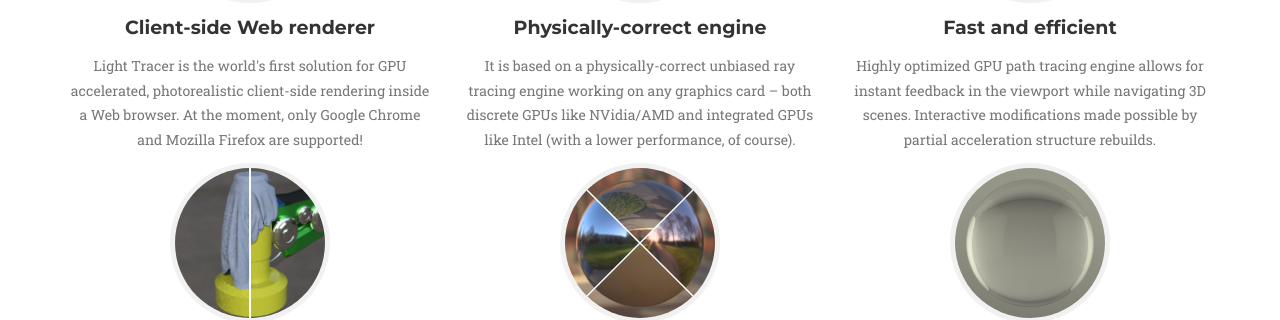
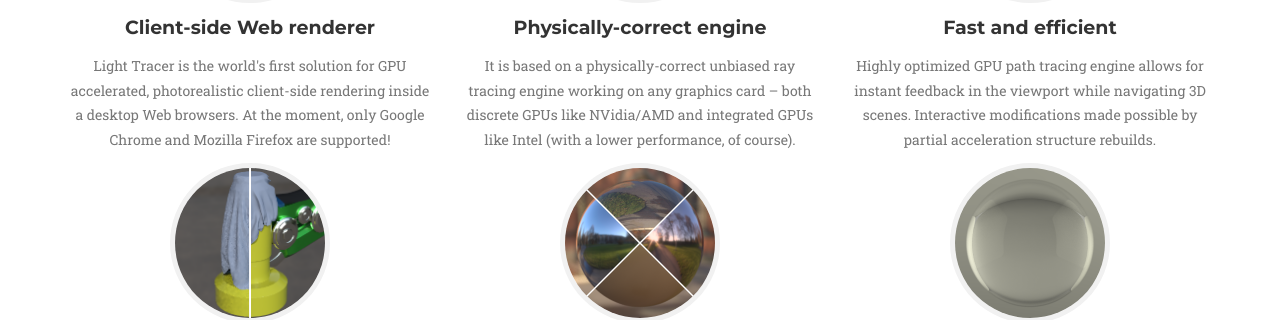
Before and after one commit to light-tracer/lighttracer.org, a Jekyll site: the page built from index.html, in a window 1280 px wide and 900 px high, scrolled down 1201 px. Shown: the part 204-524 px from the top of the window. Built offline with Jekyll 4.4.1, drawn with Linux system fonts in a browser that asks for light colours; some web fonts are replaced.

```diff
--- a/_includes/about.html
+++ b/_includes/about.html
@@ -13,7 +13,7 @@
 						<img class="face" src="img/about/web.png" alt="face" width="150" height="150">
 					</div>
                     <h4 class="service-heading">Client-side Web renderer</h4>
-                    <p class="text-muted">Light Tracer is the world's first solution for GPU accelerated, photorealistic client-side rendering inside a Web browser. At the moment, only Google Chrome and Mozilla Firefox are supported!</p>
+                    <p class="text-muted">Light Tracer is the world's first solution for GPU accelerated, photorealistic client-side rendering inside a desktop Web browsers. At the moment, only Google Chrome and Mozilla Firefox are supported!</p>
                 </div>
                 <div class="col-md-4">
 					<div class="circleborder">
@@ -58,7 +58,7 @@
 					<h2 class="section-heading">
 						<div class="centered-media">
 							<div style="position:relative;padding-top:56.25%;">
-							  <iframe src="https://www.youtube.com/embed/JkGqisJw3Vc" frameborder="0" allowfullscreen
+							  <iframe src="https://www.youtube-nocookie.com/embed/JkGqisJw3Vc" frameborder="0" allowfullscreen
 								style="position:absolute;top:0;left:0;width:100%;height:100%;"></iframe>
 							</div>
 						</div>
--- a/_includes/gallery.html
+++ b/_includes/gallery.html
@@ -28,7 +28,7 @@
 
             <div class="row">
                 <div class="col-lg-8 col-lg-offset-2 text-center">
-                    <p class="large text-muted">Do not know where to start? Download <a href="https://github.com/light-tracer/issues/issues/1">demo scenes</a></p>
+                    <p class="large text-muted">Do not know where to start? Download <a href="scenes.zip">demo scenes</a></p>
                 </div>
             </div>
         </div>
--- a/_includes/header.html
+++ b/_includes/header.html
@@ -43,7 +43,7 @@
             <div class="intro-text">
                 <div class="intro-lead-in"><img class="img" src="img/logo.png" width="75%" alt=""></div>
                 <div class="intro-heading"></div>
-                <a xhref="#services" class="page-scroll btn btn-xl">Try it now</a>
+                <a href="app.html" class="page-scroll btn btn-xl">Try it now</a>
                 <div class="intro-hint-box"><a class="intro-hint-text" href="https://github.com/light-tracer/issues/issues/1">See how to configure your Web browser</a></div>
             </div>
         </div>
```
Also changed, not shown: _includes/head.html (+5 -2 lines).
